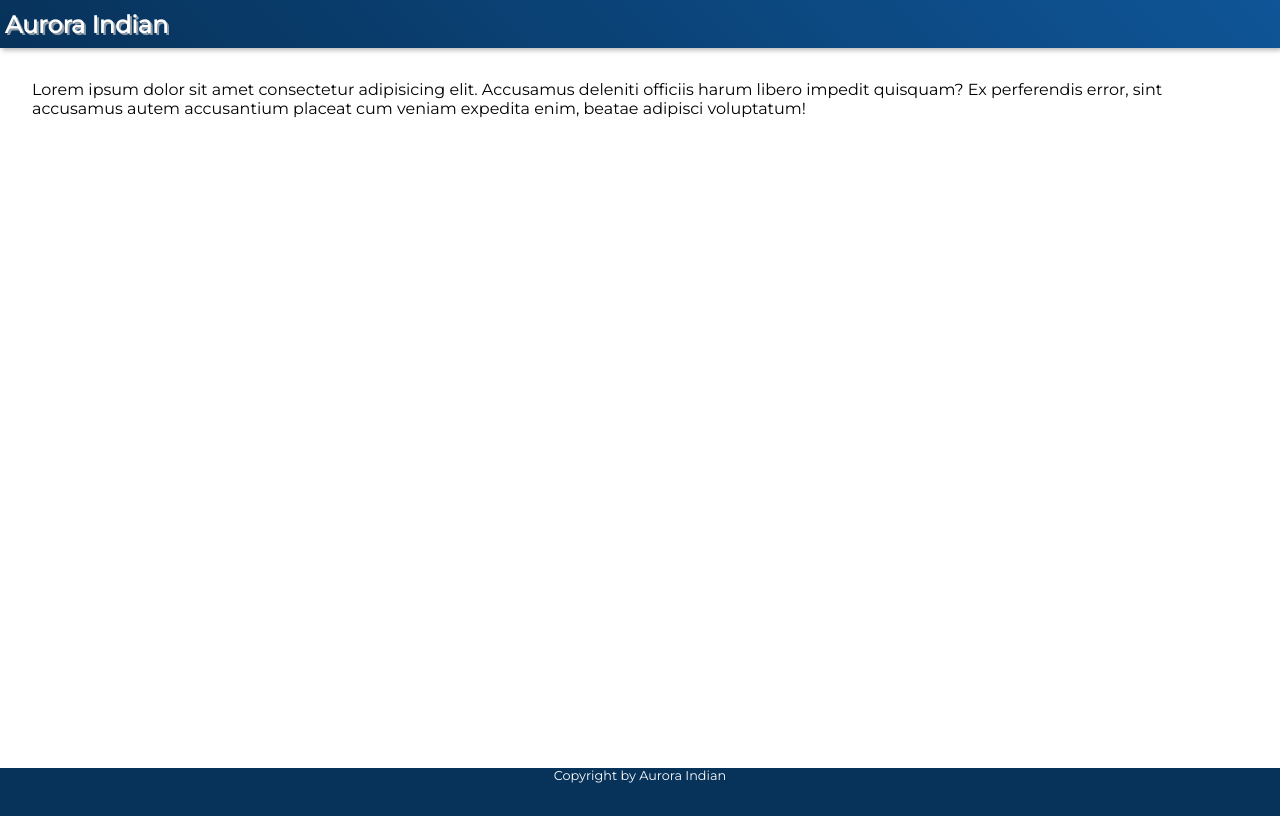
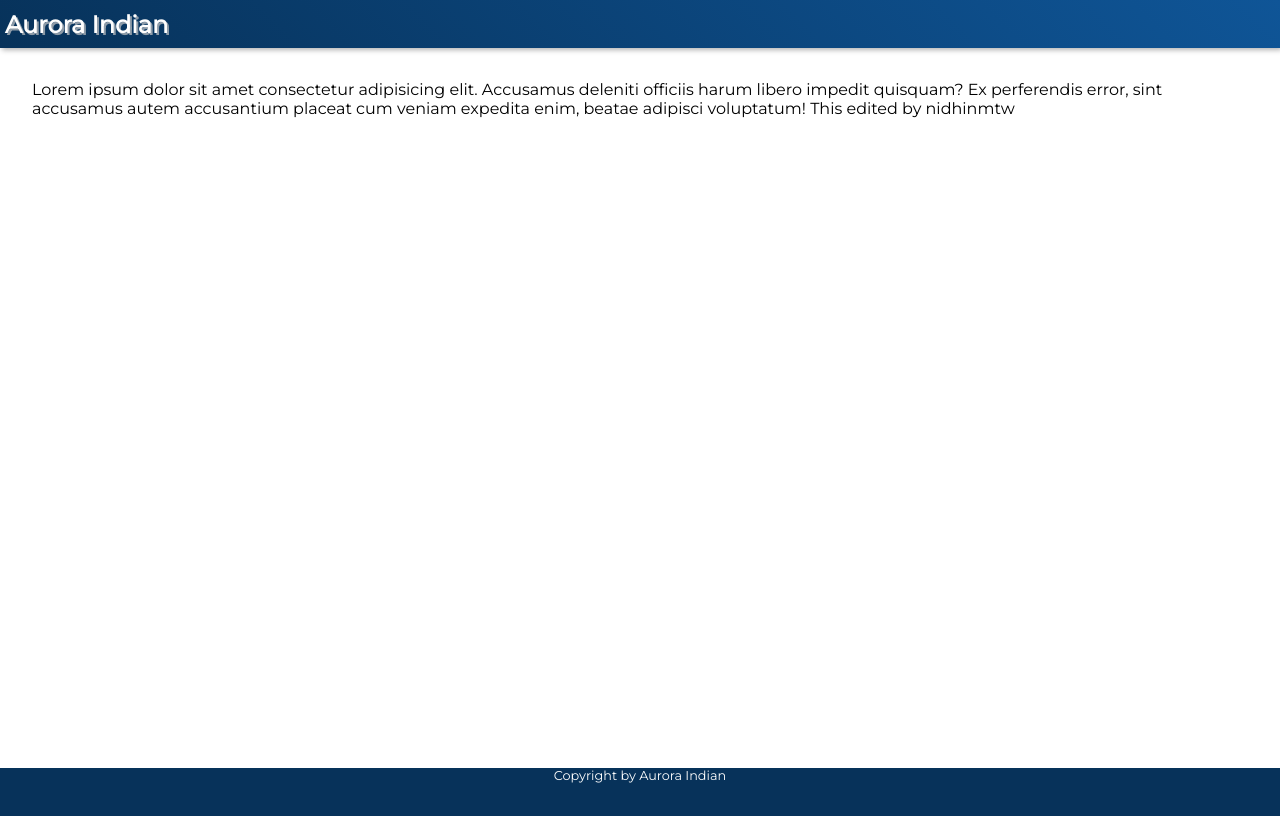
Before and after one commit to auroraindian/auroraindian.github.io, a plain HTML site: page index.html in a window 1280 px wide. Drawn offline with Linux system fonts and the light colour scheme.

Commit message:
Update index.html
edited as test

```diff
--- a/index.html
+++ b/index.html
@@ -68,6 +68,7 @@
                 Accusamus deleniti officiis harum libero impedit quisquam? Ex
                 perferendis error, sint accusamus autem accusantium placeat cum
                 veniam expedita enim, beatae adipisci voluptatum!
+                This edited by nidhinmtw
             </section>
         </main>
         <footer class="footer">
```
